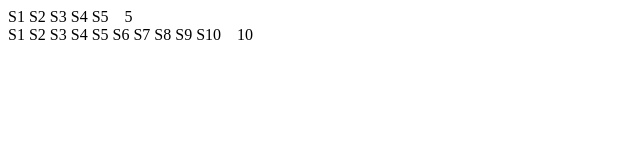
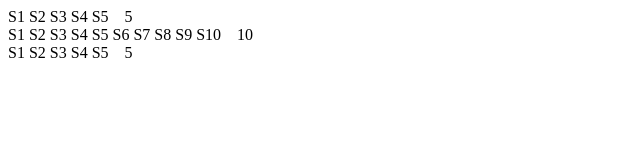
Before and after one commit to Scientific-Research/usepopcorn, a React (Vite) app: page / in a window 1280 px wide. Shown: the top 160 px of the page, without its empty margins (0-640 px from the left). Built offline with nearby package versions, Linux system fonts and the light colour scheme.

Commit message:
specifying 5 as default value and undefined as typescript syntax

```diff
--- a/src/components/StarRating.tsx
+++ b/src/components/StarRating.tsx
@@ -14,7 +14,11 @@ const textStyle = {
   margin: "0",
 };
 
-export const StarRating = ({ maxRating }: { maxRating: number }) => {
+export const StarRating = ({
+  maxRating = 5, // this is used as default value, when the person doesn't enter a start rating!
+}: {
+  maxRating: number | undefined; // we have to define default value in Typescript as undefined, it doesn't accept null as default value!
+}) => {
   return (
     <div style={containerStyle}>
       <div style={starContainerStyle}>
--- a/src/main.tsx
+++ b/src/main.tsx
@@ -9,5 +9,7 @@ ReactDOM.createRoot(document.getElementById("root") as HTMLElement).render(
     {/* <App /> */}
     <StarRating maxRating={5} />
     <StarRating maxRating={10} />
+    {/* we have to define default value in Typescript as undefined, it doesn't accept null as default value! */}
+    <StarRating maxRating={undefined} />
   </React.StrictMode>
 );
```
